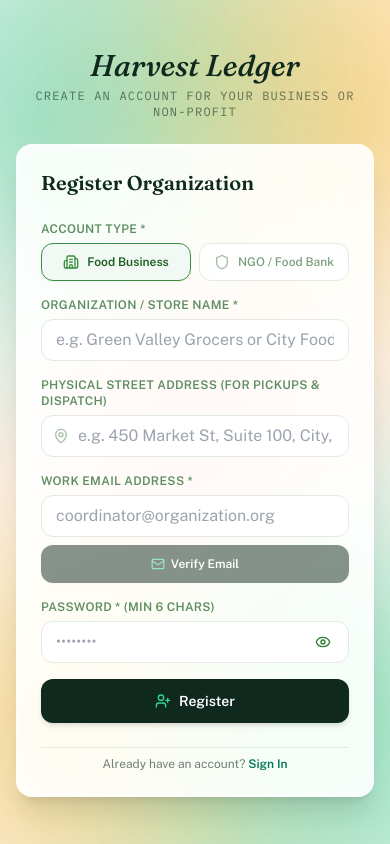
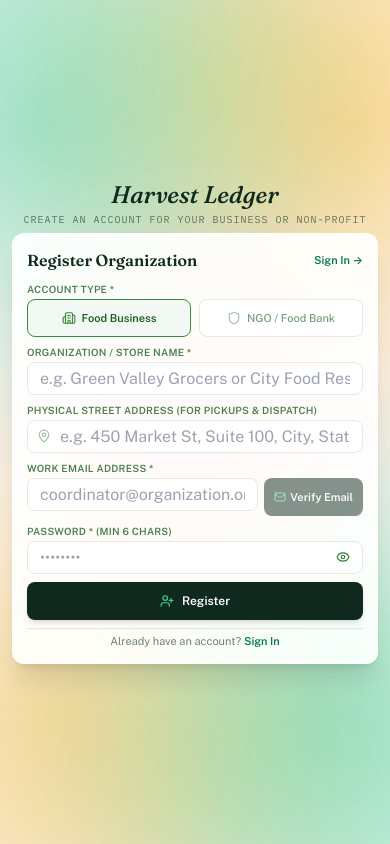
Before and after one commit to preygoti/foodwaste-platform, a React (Vite) app in the folder frontend/: page /register in a window 390 px wide. Built offline with nearby package versions, Linux system fonts and the light colour scheme; no server answers.

Commit message:
fix(ui): optimize mobile auth pages for compact single-screen zero-scroll layout

```diff
--- a/frontend/src/pages/Register.jsx
+++ b/frontend/src/pages/Register.jsx
@@ -156,7 +156,7 @@ export default function Register() {
   };
 
   return (
-    <div className="min-h-screen min-h-[100dvh] w-full auth-page-mesh flex flex-col justify-start sm:justify-center items-center px-4 sm:px-6 py-8 sm:py-12 text-[#0F291E] pt-safe pb-safe relative overflow-x-clip">
+    <div className="min-h-screen min-h-[100dvh] w-full auth-page-mesh flex flex-col justify-center items-center px-3 sm:px-6 py-2 sm:py-8 text-[#0F291E] pt-safe pb-safe relative overflow-x-clip">
       {/* Ambient background light orbs for frosted glass refractions - full screen multi-color aurora that never cuts off */}
       <div aria-hidden="true" className="pointer-events-none fixed inset-0 overflow-hidden z-0">
         <div className="absolute -top-20 -left-20 w-80 sm:w-96 h-80 sm:h-96 bg-emerald-400/25 rounded-full blur-3xl animate-mesh-pulse" />
@@ -166,39 +166,44 @@ export default function Register() {
         <div className="absolute -bottom-20 -right-20 w-80 sm:w-96 h-80 sm:h-96 bg-emerald-400/30 rounded-full blur-3xl animate-mesh-pulse" />
       </div>
 
-      <div className="w-full max-w-md my-auto space-y-6 relative z-10">
+      <div className="w-full max-w-md my-auto space-y-1.5 sm:space-y-4 relative z-10">
         <div className="text-center">
-          <Link to="/" className="font-display italic text-3xl sm:text-4xl text-[#0F291E] font-bold block mb-1">
+          <Link to="/" className="font-display italic text-2xl sm:text-4xl text-[#0F291E] font-bold block mb-0.5 leading-tight">
             Harvest&nbsp;Ledger
           </Link>
-          <p className="text-xs font-mono uppercase tracking-widest text-[#0F291E]/60">
+          <p className="text-[10px] sm:text-xs font-mono uppercase tracking-widest text-[#0F291E]/60">
             Create an account for your business or non-profit
           </p>
         </div>
 
-        <div className="glass-modal rounded-2xl p-6 sm:p-8 space-y-6 shadow-xl border border-white/80">
-          <h1 className="font-display text-xl sm:text-2xl text-[#0F291E] font-semibold">
-            Register Organization
-          </h1>
+        <div className="glass-modal rounded-xl sm:rounded-2xl p-3.5 sm:p-7 space-y-2 sm:space-y-4 shadow-xl border border-white/80">
+          <div className="flex items-center justify-between pb-0.5">
+            <h1 className="font-display text-base sm:text-xl text-[#0F291E] font-semibold">
+              Register Organization
+            </h1>
+            <Link to="/login" className="sm:hidden text-[11px] text-emerald-700 font-semibold hover:text-emerald-800">
+              Sign In &rarr;
+            </Link>
+          </div>
 
           {error && (
-            <div className="flex items-center gap-2 p-3.5 rounded-xl bg-tomato-500/10 border border-tomato-500/30 text-tomato-600 text-xs sm:text-sm font-medium animate-in fade-in duration-200">
-              <AlertCircle className="w-4 h-4 shrink-0" />
+            <div className="flex items-center gap-1.5 p-2 sm:p-3 rounded-lg sm:rounded-xl bg-tomato-500/10 border border-tomato-500/30 text-tomato-600 text-[11px] sm:text-xs font-medium animate-in fade-in duration-200">
+              <AlertCircle className="w-3.5 h-3.5 shrink-0" />
               <span>{error}</span>
             </div>
           )}
 
           {otpSuccessMsg && (
-            <div className="flex items-center gap-2 p-3.5 rounded-xl bg-emerald-50 border border-emerald-300 text-emerald-800 text-xs sm:text-sm font-medium animate-in fade-in duration-200">
-              <CheckCircle2 className="w-4 h-4 text-emerald-600 shrink-0" />
+            <div className="flex items-center gap-1.5 p-2 sm:p-3 rounded-lg sm:rounded-xl bg-emerald-50 border border-emerald-300 text-emerald-800 text-[11px] sm:text-xs font-medium animate-in fade-in duration-200">
+              <CheckCircle2 className="w-3.5 h-3.5 text-emerald-600 shrink-0" />
               <span>{otpSuccessMsg}</span>
             </div>
           )}
 
-          <form onSubmit={onSubmit} className="space-y-4" autoComplete="on">
+          <form onSubmit={onSubmit} className="space-y-2 sm:space-y-3.5" autoComplete="on">
             {/* Role Switcher */}
             <div>
-              <label className="block text-xs uppercase tracking-wide text-forest-800/70 font-semibold mb-1.5">
+              <label className="block text-[10px] sm:text-xs uppercase tracking-wide text-forest-800/80 font-semibold mb-0.5 sm:mb-1">
                 Account Type *
               </label>
               <div className="grid grid-cols-2 gap-2">
@@ -213,13 +218,13 @@ export default function Register() {
                       type="button"
                       key={item.role}
                       onClick={() => setForm({ ...form, role: item.role })}
-                      className={`flex items-center justify-center gap-2 py-2.5 px-3 rounded-xl border text-xs sm:text-sm font-medium transition-all ${
+                      className={`flex items-center justify-center gap-1.5 py-1.5 sm:py-2.5 px-2.5 rounded-lg sm:rounded-xl border text-[11px] sm:text-xs font-medium transition-all cursor-pointer ${
                         selected
                           ? "border-forest-600 bg-forest-50 text-forest-800 font-semibold shadow-2xs"
                           : "border-wheat-200 bg-white text-forest-800/60 hover:bg-wheat-50"
                       }`}
                     >
-                      <Icon className={`w-4 h-4 ${selected ? "text-forest-600" : "text-forest-800/40"}`} />
+                      <Icon className={`w-3.5 h-3.5 sm:w-4 sm:h-4 ${selected ? "text-forest-600" : "text-forest-800/40"}`} />
                       <span>{item.label}</span>
                     </button>
                   );
@@ -229,7 +234,7 @@ export default function Register() {
 
             {/* Organization / Store Name */}
             <div>
-              <label htmlFor="reg_org_name" className="block text-xs uppercase tracking-wide text-forest-800/70 font-semibold mb-1.5">
+              <label htmlFor="reg_org_name" className="block text-[10px] sm:text-xs uppercase tracking-wide text-forest-800/80 font-semibold mb-0.5 sm:mb-1">
                 Organization / Store Name *
               </label>
               <input
@@ -241,13 +246,13 @@ export default function Register() {
                 placeholder="e.g. Green Valley Grocers or City Food Rescue"
                 value={form.org_name}
                 onChange={update("org_name")}
-                className="w-full border border-wheat-200 rounded-xl px-3.5 py-2.5 text-sm focus:outline-none focus:ring-2 focus:ring-forest-400 bg-white"
+                className="w-full border border-wheat-200 rounded-lg sm:rounded-xl px-3 py-1.5 sm:py-2 text-xs sm:text-sm focus:outline-none focus:ring-2 focus:ring-forest-400 bg-white"
               />
             </div>
 
-            {/* Physical Street Address (Positioned under Organization details, with explicit street-address autocomplete & anti-autofill guards) */}
+            {/* Physical Street Address */}
             <div>
-              <label htmlFor="reg_address" className="block text-xs uppercase tracking-wide text-forest-800/70 font-semibold mb-1.5">
+              <label htmlFor="reg_address" className="block text-[10px] sm:text-xs uppercase tracking-wide text-forest-800/80 font-semibold mb-0.5 sm:mb-1">
                 Physical Street Address (for pickups &amp; dispatch)
               </label>
               <div className="relative">
@@ -262,27 +267,27 @@ export default function Register() {
                   placeholder="e.g. 450 Market St, Suite 100, City, State"
                   value={form.address}
                   onChange={update("address")}
-                  className="w-full border border-wheat-200 rounded-xl pl-9 pr-3.5 py-2.5 text-sm focus:outline-none focus:ring-2 focus:ring-forest-400 bg-white"
+                  className="w-full border border-wheat-200 rounded-lg sm:rounded-xl pl-8 sm:pl-9 pr-3 py-1.5 sm:py-2 text-xs sm:text-sm focus:outline-none focus:ring-2 focus:ring-forest-400 bg-white"
                 />
-                <MapPin className="w-4 h-4 text-forest-800/40 absolute left-3 top-1/2 -translate-y-1/2 pointer-events-none" />
+                <MapPin className="w-3.5 h-3.5 sm:w-4 sm:h-4 text-forest-800/40 absolute left-2.5 sm:left-3 top-1/2 -translate-y-1/2 pointer-events-none" />
               </div>
             </div>
 
             {/* Email Address & Verification Section */}
             <div>
-              <div className="flex items-center justify-between mb-1.5">
-                <label htmlFor="reg_email" className="block text-xs uppercase tracking-wide text-forest-800/70 font-semibold">
+              <div className="flex items-center justify-between mb-0.5 sm:mb-1">
+                <label htmlFor="reg_email" className="block text-[10px] sm:text-xs uppercase tracking-wide text-forest-800/80 font-semibold">
                   Work Email Address *
                 </label>
                 {isEmailVerified && (
-                  <span className="inline-flex items-center gap-1 text-[11px] font-mono font-semibold text-emerald-700 bg-emerald-50 px-2 py-0.5 rounded-full border border-emerald-200">
+                  <span className="inline-flex items-center gap-1 text-[10px] sm:text-[11px] font-mono font-semibold text-emerald-700 bg-emerald-50 px-1.5 py-0.5 rounded-full border border-emerald-200">
                     <CheckCircle2 className="w-3 h-3 text-emerald-600" />
                     Verified
                   </span>
                 )}
               </div>
 
-              <div className="flex flex-col sm:flex-row gap-2">
+              <div className="flex gap-1.5 sm:gap-2">
                 <div className="relative flex-1">
                   <input
                     id="reg_email"
@@ -294,7 +299,7 @@ export default function Register() {
                     placeholder="coordinator@organization.org"
                     value={form.email}
                     onChange={update("email")}
-                    className={`w-full border rounded-xl px-3.5 py-2.5 text-sm focus:outline-none focus:ring-2 focus:ring-forest-400 ${
+                    className={`w-full border rounded-lg sm:rounded-xl px-3 py-1.5 sm:py-2 text-xs sm:text-sm focus:outline-none focus:ring-2 focus:ring-forest-400 ${
                       isEmailVerified
                         ? "bg-emerald-50/50 border-emerald-300 text-emerald-900 font-medium cursor-not-allowed"
                         : "bg-white border-wheat-200"
@@ -308,7 +313,7 @@ export default function Register() {
                         setOtpSent(false);
                         setOtpCode("");
                       }}
-                      className="absolute right-2.5 top-1/2 -translate-y-1/2 text-[11px] font-semibold text-forest-700 hover:text-forest-900 underline"
+                      className="absolute right-2 top-1/2 -translate-y-1/2 text-[10px] sm:text-[11px] font-semibold text-forest-700 hover:text-forest-900 underline cursor-pointer"
                     >
                       Change
                     </button>
@@ -320,18 +325,18 @@ export default function Register() {
                     type="button"
                     onClick={handleSendOtp}
                     disabled={otpSending || cooldown > 0 || !form.email}
-                    className="inline-flex items-center justify-center gap-1.5 px-4 py-2.5 bg-[#0F291E] hover:bg-[#166534] text-white text-xs font-semibold rounded-xl disabled:opacity-50 transition-all shadow-2xs shrink-0 whitespace-nowrap cursor-pointer"
+                    className="inline-flex items-center justify-center gap-1 px-2.5 sm:px-4 py-1.5 sm:py-2 bg-[#0F291E] hover:bg-[#166534] text-white text-[11px] sm:text-xs font-semibold rounded-lg sm:rounded-xl disabled:opacity-50 transition-all shadow-2xs shrink-0 whitespace-nowrap cursor-pointer"
                   >
                     {otpSending ? (
                       <>
-                        <Loader2 className="w-3.5 h-3.5 animate-spin" />
+                        <Loader2 className="w-3 h-3 animate-spin" />
                         <span>Sending...</span>
                       </>
                     ) : cooldown > 0 ? (
                       <span>Resend ({cooldown}s)</span>
                     ) : (
                       <>
-                        <Mail className="w-3.5 h-3.5 text-emerald-400" />
+                        <Mail className="w-3 h-3 text-emerald-400" />
                         <span>{otpSent ? "Resend OTP" : "Verify Email"}</span>
                       </>
                     )}
@@ -342,43 +347,39 @@ export default function Register() {
 
             {/* OTP Code Input Box (Rendered when OTP is sent and not yet verified) */}
             {otpSent && !isEmailVerified && (
-              <div className="p-4 rounded-xl bg-forest-50/80 border border-forest-200 space-y-3 animate-in fade-in zoom-in-95 duration-150">
-                <div className="flex items-center justify-between">
-                  <div className="flex items-center gap-1.5 text-xs font-semibold text-forest-900">
-                    <KeyRound className="w-4 h-4 text-forest-600" />
+              <div className="p-2.5 sm:p-3 rounded-lg sm:rounded-xl bg-forest-50/80 border border-forest-200 space-y-2 animate-in fade-in zoom-in-95 duration-150">
+                <div className="flex items-center justify-between text-[11px] sm:text-xs font-semibold text-forest-900">
+                  <div className="flex items-center gap-1">
+                    <KeyRound className="w-3.5 h-3.5 text-forest-600" />
                     <span>Enter 6-Digit Email Code</span>
                   </div>
                   {debugOtp && (
-                    <span className="text-[10px] font-mono font-bold bg-gold-400/20 text-forest-900 border border-gold-400/40 px-2 py-0.5 rounded-full">
+                    <span className="text-[10px] font-mono font-bold bg-gold-400/20 text-forest-900 border border-gold-400/40 px-1.5 py-0.5 rounded-full">
                       Code: {debugOtp}
                     </span>
                   )}
                 </div>
 
-                <p className="text-[11px] text-forest-800/70">
-                  We sent a 6-digit confirmation code to <strong>{form.email}</strong>.
-                </p>
-
-                <div className="flex flex-col sm:flex-row gap-2">
+                <div className="flex gap-2">
                   <input
                     type="text"
                     maxLength={6}
                     placeholder="000000"
                     value={otpCode}
                     onChange={(e) => setOtpCode(e.target.value.replace(/\D/g, "").slice(0, 6))}
-                    className="w-full bg-white border border-forest-300 rounded-lg px-3 py-2 text-center font-mono text-base sm:text-lg tracking-widest font-bold text-forest-900 focus:outline-none focus:ring-2 focus:ring-forest-500 shadow-2xs"
+                    className="flex-1 bg-white border border-forest-300 rounded-lg px-2.5 py-1 text-center font-mono text-sm sm:text-base tracking-widest font-bold text-forest-900 focus:outline-none focus:ring-2 focus:ring-forest-500 shadow-2xs"
                   />
                   <button
                     type="button"
                     onClick={handleVerifyOtp}
                     disabled={otpVerifying || otpCode.trim().length !== 6}
-                    className="inline-flex items-center justify-center gap-1.5 px-4 py-2.5 sm:py-2 bg-forest-700 hover:bg-forest-800 text-white rounded-lg text-xs font-semibold disabled:opacity-50 transition-all shadow-2xs shrink-0 w-full sm:w-auto"
+                    className="inline-flex items-center justify-center gap-1 px-3 py-1 bg-forest-700 hover:bg-forest-800 text-white rounded-lg text-xs font-semibold disabled:opacity-50 transition-all shadow-2xs shrink-0 cursor-pointer"
                   >
                     {otpVerifying ? (
-                      <Loader2 className="w-3.5 h-3.5 animate-spin" />
+                      <Loader2 className="w-3 h-3 animate-spin" />
                     ) : (
                       <>
-                        <CheckCircle2 className="w-3.5 h-3.5" />
+                        <CheckCircle2 className="w-3 h-3" />
                         <span>Confirm</span>
                       </>
                     )}
@@ -387,9 +388,9 @@ export default function Register() {
               </div>
             )}
 
-            {/* Password (Positioned at bottom before submit button with new-password autocomplete) */}
+            {/* Password */}
             <div>
-              <label htmlFor="reg_password" className="block text-xs uppercase tracking-wide text-forest-800/70 font-semibold mb-1.5">
+              <label htmlFor="reg_password" className="block text-[10px] sm:text-xs uppercase tracking-wide text-forest-800/80 font-semibold mb-0.5 sm:mb-1">
                 Password * (min 6 chars)
               </label>
               <div className="relative">
@@ -403,15 +404,15 @@ export default function Register() {
                   placeholder="••••••••"
                   value={form.password}
                   onChange={update("password")}
-                  className="w-full border border-wheat-200 rounded-xl pl-3.5 pr-11 py-2.5 text-sm focus:outline-none focus:ring-2 focus:ring-forest-400 bg-white"
+                  className="w-full border border-wheat-200 rounded-lg sm:rounded-xl pl-3 pr-8 sm:pr-10 py-1.5 sm:py-2 text-xs sm:text-sm focus:outline-none focus:ring-2 focus:ring-forest-400 bg-white"
                 />
                 <button
                   type="button"
                   onClick={() => setShowPassword((prev) => !prev)}
-                  className="absolute right-2.5 top-1/2 -translate-y-1/2 w-8 h-8 flex items-center justify-center text-forest-800/50 hover:text-forest-800 rounded-lg hover:bg-wheat-100 transition-colors cursor-pointer touch-manipulation"
+                  className="absolute right-2 top-1/2 -translate-y-1/2 w-6 h-6 sm:w-8 sm:h-8 flex items-center justify-center text-forest-800/50 hover:text-forest-800 rounded-md hover:bg-wheat-100 transition-colors cursor-pointer touch-manipulation"
                   aria-label={showPassword ? "Hide password" : "Show password"}
                 >
-                  {showPassword ? <EyeOff className="w-4 h-4" /> : <Eye className="w-4 h-4 text-forest-700" />}
+                  {showPassword ? <EyeOff className="w-3.5 h-3.5 sm:w-4 sm:h-4" /> : <Eye className="w-3.5 h-3.5 sm:w-4 sm:h-4 text-forest-700" />}
                 </button>
               </div>
             </div>
@@ -419,23 +420,23 @@ export default function Register() {
             <button
               type="submit"
               disabled={busy}
-              className="w-full inline-flex items-center justify-center gap-2 rounded-xl py-3 text-sm font-semibold transition-all shadow-md active:scale-[0.99] mt-2 bg-[#0F291E] hover:bg-[#166534] text-white disabled:opacity-50 cursor-pointer"
+              className="w-full inline-flex items-center justify-center gap-2 rounded-lg sm:rounded-xl py-2 sm:py-2.5 text-xs sm:text-sm font-semibold transition-all shadow-md active:scale-[0.99] mt-1 bg-[#0F291E] hover:bg-[#166534] text-white disabled:opacity-50 cursor-pointer"
             >
               {busy ? (
                 <>
-                  <Loader2 className="w-4 h-4 animate-spin" />
+                  <Loader2 className="w-3.5 h-3.5 animate-spin" />
                   <span>Registering...</span>
                 </>
               ) : (
                 <>
-                  <UserPlus className="w-4 h-4 text-emerald-400" />
+                  <UserPlus className="w-3.5 h-3.5 text-emerald-400" />
                   <span>Register</span>
                 </>
               )}
             </button>
           </form>
 
-          <p className="text-xs sm:text-sm text-[#0F291E]/60 text-center pt-2 border-t border-[#0F291E]/10">
+          <p className="text-[11px] sm:text-xs text-[#0F291E]/60 text-center pt-1 sm:pt-2 border-t border-[#0F291E]/10">
             Already have an account?{" "}
             <Link to="/login" className="text-emerald-700 font-semibold hover:text-emerald-800">
               Sign In
```
Also changed, not shown: frontend/src/pages/Login.jsx (+28 -23 lines).
